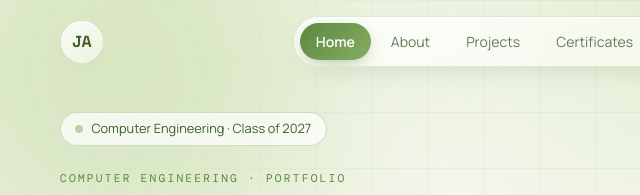
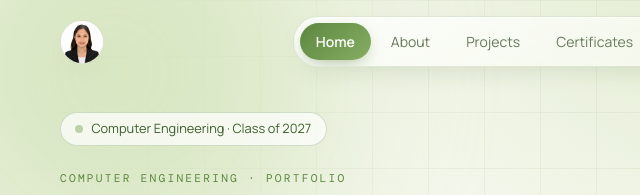
Before and after one commit to Judith0902/portfolio, a website built with Vite: page index.html in a window 1280 px wide. Shown: the top 195 px of the page, 20-660 px from the left. Built offline with nearby package versions, Linux system fonts and the light colour scheme.

Commit message:
Show profile photo in navbar logo

```diff
--- a/src/main.js
+++ b/src/main.js
@@ -53,7 +53,9 @@ const initials = profile.name
     .slice(0, 2)
     .toUpperCase();
 
-$("#logo").textContent = initials;
+$("#logo").innerHTML = `
+  <img src="${profile.image}" alt="${profile.name}" class="logo-picture">
+`;
 
 // The photo comes from data.js (profile.photo) and is always cropped to the circle.
 $("#avatar").innerHTML = `
--- a/src/style.css
+++ b/src/style.css
@@ -1156,3 +1156,10 @@ body {
         max-height: 82vh;
     }
 }
+.logo-picture {
+    width: 100%;
+    height: 100%;
+    display: block;
+    object-fit: cover;
+    border-radius: 50%;
+}
```
